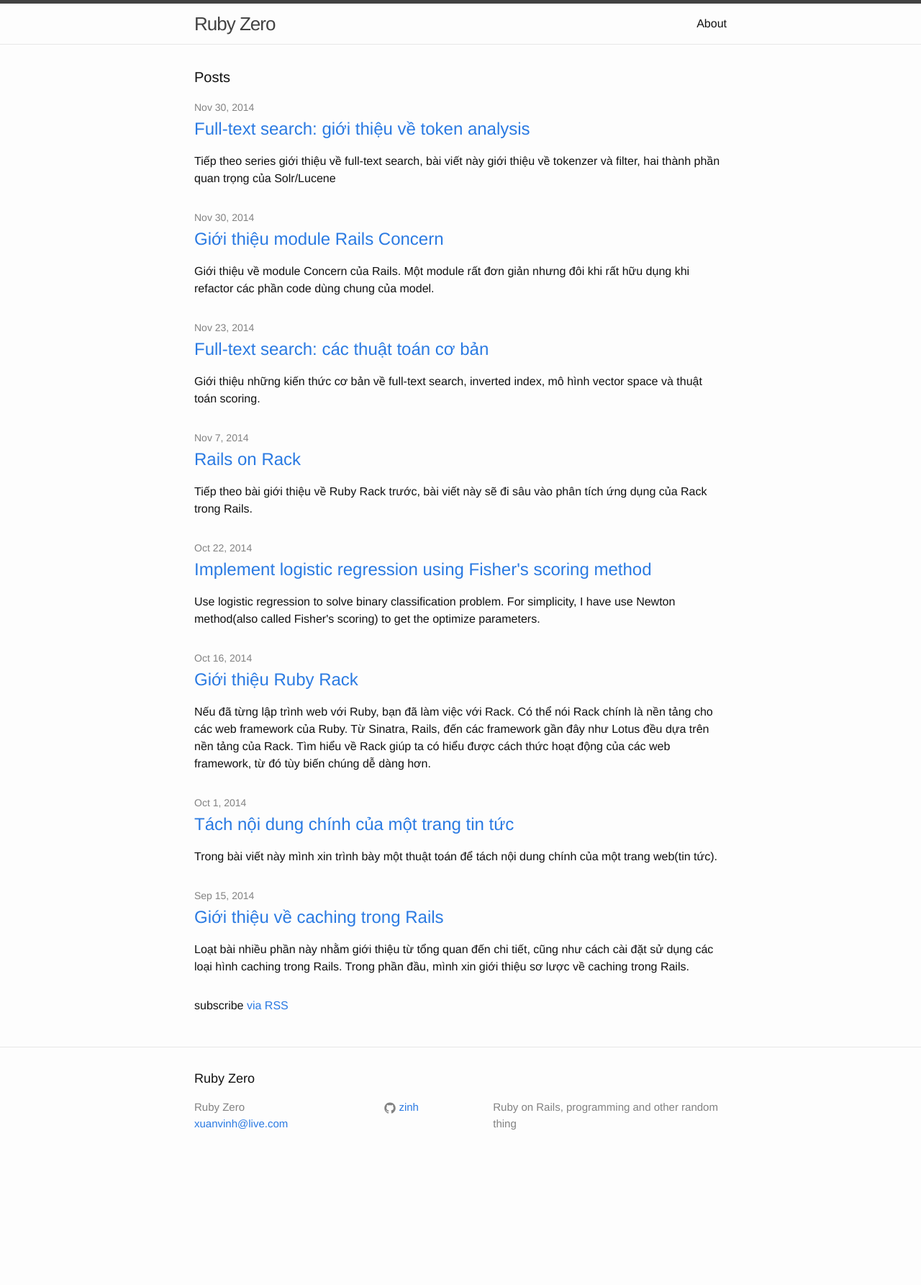
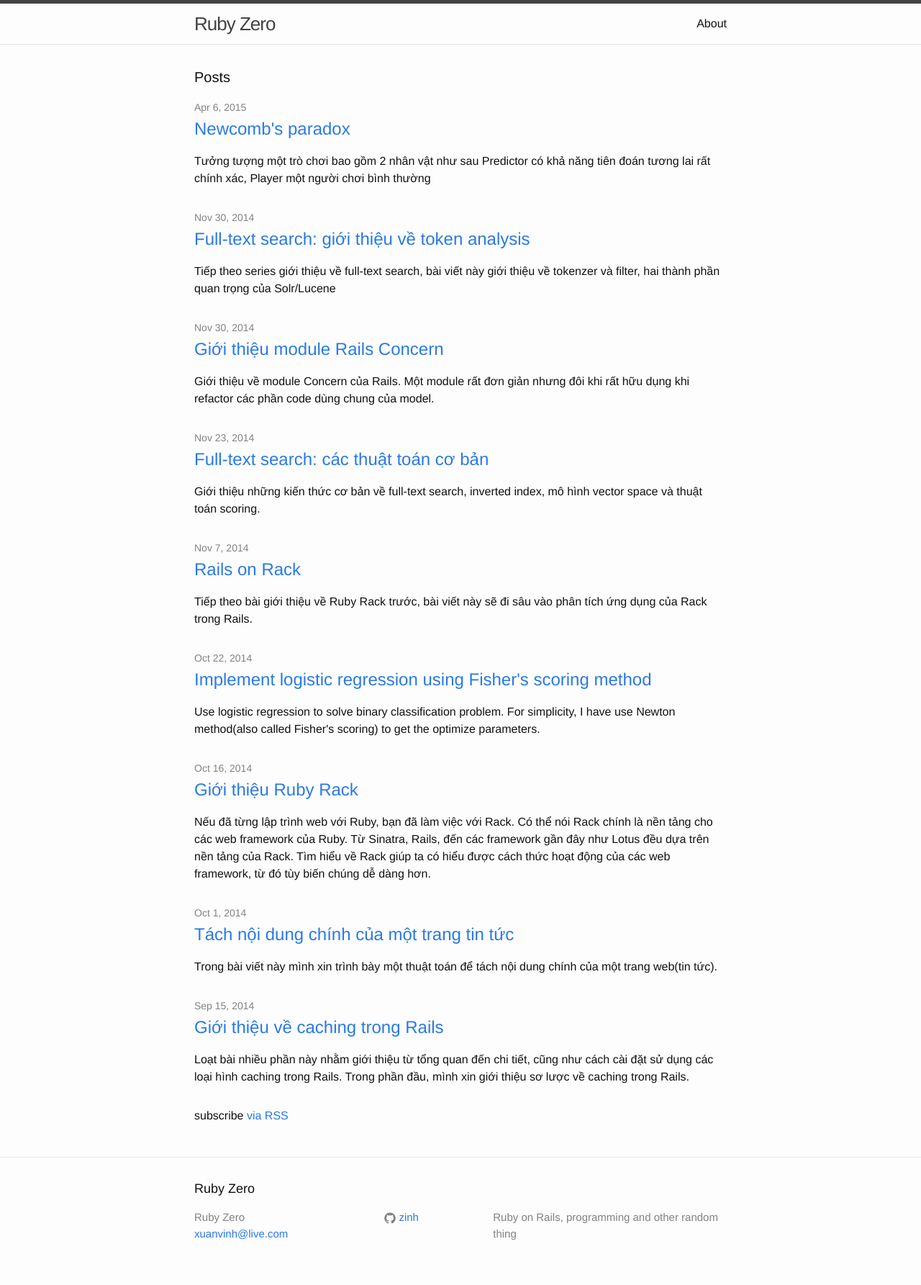
Before and after one commit to zinh/zinh.github.io, a Jekyll site: the page built from index.html, in a window 1280 px wide. Shown: the whole page at 72% size. Built offline with Jekyll 4.4.1, drawn with Linux system fonts in a browser that asks for light colours; before the commit the page ends 1632 px from its top, so only the background shows below that; some of the changed lines change nothing that is shown.

Commit message:
add newcomb paradox

```diff
--- /dev/null
+++ b/_posts/2015-04-06-newcomb-paradox.markdown
@@ -0,0 +1,55 @@
+---
+layout: post
+title:  "Newcomb's paradox"
+date:   2015-04-06 00:03:04
+summary: Tưởng tượng một trò chơi bao gồm 2 nhân vật như sau Predictor có khả năng tiên đoán tương lai rất chính xác, Player một người chơi bình thường
+description: Tưởng tượng một trò chơi bao gồm 2 nhân vật như sau Predictor có khả năng tiên đoán tương lai rất chính xác, Player một người chơi bình thường
+categories: misc
+---
+
+Tưởng tượng một trò chơi bao gồm 2 nhân vật như sau:
+
+1. __Predictor__: có khả năng tiên đoán tương lai rất chính xác.
+
+2. __Player__: một người chơi bình thường.
+
+Trò chơi sẽ được thực hiện bằng cách giới thiệu với *Player* 2 chiếc hộp, A và B. *Player* sẽ có 2 lựa chọn: chọn cả hộp A và B, hoặc chọn hộp B.
+
+__Hộp A__ là một chiếc hộp trong suốt, bên trong chứa $1,000.
+
+__Hộp B__ bị che lại, số tiền bên trong hộp B được quyết định như sau:
+
+  - Trước khi *Player* đưa ra quyết định, *Predictor* sẽ tiên đoán xem *Player* sẽ chọn A và B hay chỉ chọn mỗi hộp B.
+  - Nếu *Predictor* tiên đoán *Player* chọn cả A và B, hộp B sẽ không chứa gì hết($0).
+  - Nếu *Predictor* tiên đoán *Player* chọn B, hộp B sẽ chứa $1,000,000.
+
+Trước khi bắt đầu, *Player* được phổ biến tất cả các luật, cũng như số tiền bên trong hộp A, chỉ có lời tiên đoán của *Predictor* là không được biết trước.
+Như vậy số tiền *Player* nhận được sẽ có các trường hợp sau:
+
+| __Tiên đoán__ | __Hộp B chứa__ | __*Player* chọn__ | __Số tiền *Player* nhận được__ |
+| A và B | $0| A và B| $1,000|
+| A và B | $0 | B  | $0|
+| B  | $1,000,000   | A và B  | $1,001,000|
+| B | $1,000,000  | B  | $1,000,000|
+
+Ta thử phân tích xem *Player* nên chọn hộp nào là tối ưu nhất.
+
+__Cách thứ 1__: Giả thuyết *Predictor* tiên đoán *Player* sẽ chọn hộp A và B, khi đó *Player* phải chọn cả A và B để được số tiền $1,000, nếu chỉ chọn mỗi B số tiền *Player* nhận được là $0.
+
+Giả thuyết tiếp là *Predictor* tiên đoán *Player* chọn hộp B, khi đó lựa chọn A và B vẫn là lựa chọn tối ưu để được số tiền lớn nhất($1,001,000).
+
+Do đó, trong cả 2 trường hợp chọn cả A và B là lựa chọn tối ưu nhất.
+
+Tuy nhiên, vẫn còn một cách suy luận khác
+
+__Cách thứ 2__: do điền kiện ban đầu cho thấy *Predictor* tiên đoán tương lại rất chính xác, nên ta phải bỏ qua trường hợp *Player* chọn ngược lại với lời tiên đoán, payoff matrix của ta khi đó chỉ còn 2 lựa chọn:
+
+| __Tiên đoán__ | __*Player* chọn__ | __Số tiền *Player* nhận được__ |
+| A và B | A và B | 1,000|
+| B | B |1,000,000|
+
+Như thế rõ ràng *Player* phải chọn hộp B để được số tiền cao nhất.
+
+Cả 2 cách suy luận đều có vẻ hợp lí, nhưng lại dẫn đến 2 kết quả trái ngược nhau.
+
+Did something go wrong?
--- a/css/main.scss
+++ b/css/main.scss
@@ -24,7 +24,21 @@
 $on-palm:          600px;
 $on-laptop:        800px;
 
+.post-content{
+  table{
+    border-collapse: collapse;
+    border-spacing: 0;
+    border:2px solid rgba(0, 0, 0, 0.38);
+  }
 
+  th{
+    border:2px solid rgba(0, 0, 0, 0.38);
+  }
+
+  td{
+    border:1px solid rgba(0, 0, 0, 0.38);
+  }
+}
 
 // Using media queries with like this:
 // @include media-query($palm) {
```
Lines whose indentation alone changed are shown as unchanged.
